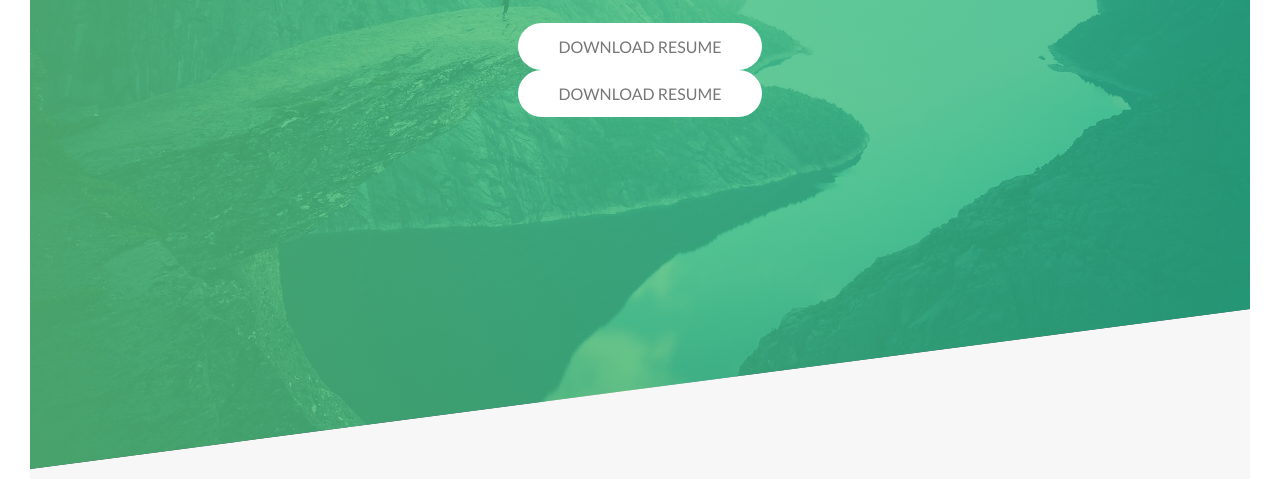
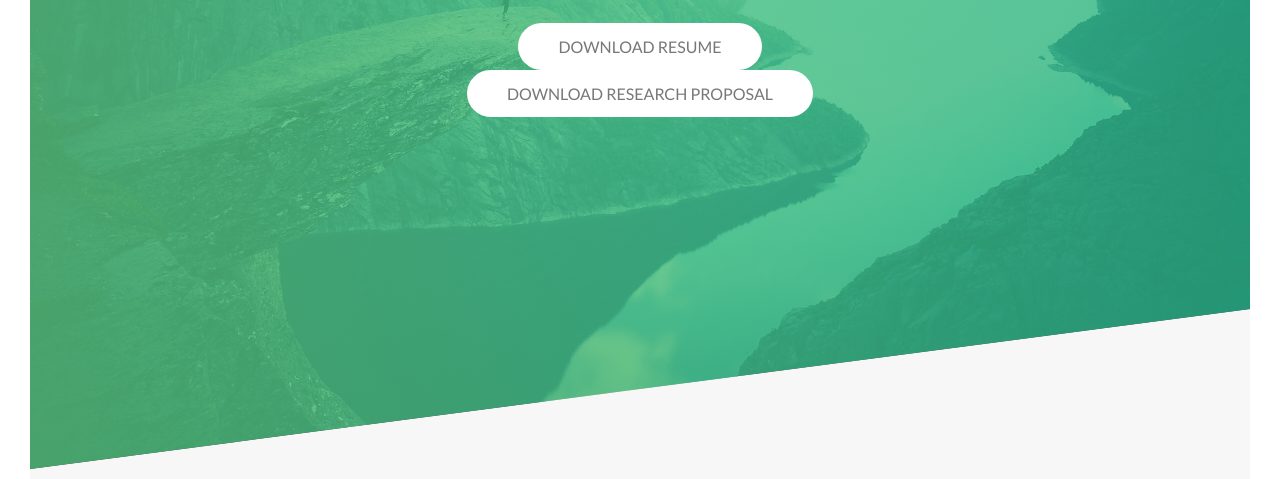
Before and after one commit to sagarsubedi/portfolio, a website: page index.html in a window 1280 px wide. Shown: the part 321-800 px from the top of the page. Drawn offline with Linux system fonts and the light colour scheme.

Commit message:
Update index.html

```diff
--- a/index.html
+++ b/index.html
@@ -27,7 +27,7 @@
                 </h1>
 
                 <a href="resources/Resume_Sagar_Updated.pdf" download class="btn btn--white btn--animated">Download Resume</a><br>
-                <a href="resources/Sagar_HON_JHP.pdf" download class="btn btn--white btn--animated">Download Resume</a>
+                <a href="resources/Sagar_HON_JHP.pdf" download class="btn btn--white btn--animated">Download Research Proposal</a>
 
             </div>
 
```
